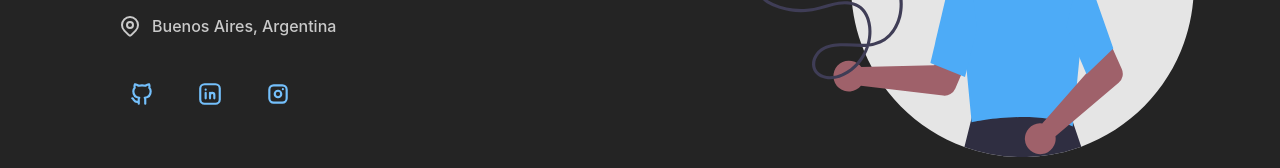
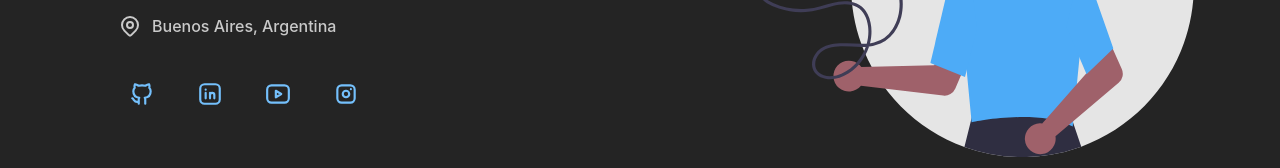
Before and after one commit to jruizsilva/portfolio-2024, a React (Vite) app: page /contact in a window 1280 px wide. Shown: the part 466-634 px from the top of the page. Built offline with nearby package versions, Linux system fonts and the light colour scheme.

Commit message:
social links added

```diff
--- a/index.html
+++ b/index.html
@@ -4,7 +4,7 @@
     <meta charset="UTF-8" />
     <link rel="icon" type="image/svg+xml" href="/favicon.png" />
     <meta name="viewport" content="width=device-width, initial-scale=1.0" />
-    <title>Jonathan Porfolio</title>
+    <title>Jonathan Ruiz Porfolio</title>
   </head>
   <body>
     <div id="root"></div>
--- a/src/components/ContactCard/ContactCard.tsx
+++ b/src/components/ContactCard/ContactCard.tsx
@@ -6,6 +6,9 @@ import {
   IconBrandGithub,
   IconBrandLinkedin,
   IconBrandInstagram,
+  IconBrandYoutube,
+  IconBrandYoutubeFilled,
+  IconBrandGithubFilled,
 } from "@tabler/icons-react";
 
 interface Props {}
@@ -35,13 +38,52 @@ export default function ContactCard(_props: Props): JSX.Element {
           </Group>
         </Stack>
         <Group gap={"lg"}>
-          <Button variant="subtle" h={"48px"} w={"48px"} radius={"100%"} p={0}>
+          <Button
+            component="a"
+            href="https://github.com/jruizsilva"
+            target="_blank"
+            variant="subtle"
+            h={"48px"}
+            w={"48px"}
+            radius={"100%"}
+            p={0}
+          >
             <IconBrandGithub size={26} />
           </Button>
-          <Button variant="subtle" h={"48px"} w={"48px"} radius={"100%"} p={0}>
+          <Button
+            component="a"
+            href="https://www.linkedin.com/in/jruizsilva/"
+            target="_blank"
+            variant="subtle"
+            h={"48px"}
+            w={"48px"}
+            radius={"100%"}
+            p={0}
+          >
             <IconBrandLinkedin size={26} />
           </Button>
-          <Button variant="subtle" h={"48px"} w={"48px"} radius={"100%"} p={0}>
+          <Button
+            component="a"
+            href="https://www.youtube.com/channel/UCab8243KJueYWMawjzcm8VA"
+            target="_blank"
+            variant="subtle"
+            h={"48px"}
+            w={"48px"}
+            radius={"100%"}
+            p={0}
+          >
+            <IconBrandYoutube size={26} />
+          </Button>
+          <Button
+            component="a"
+            href="https://www.instagram.com/jonathanruizsilva"
+            target="_blank"
+            variant="subtle"
+            h={"48px"}
+            w={"48px"}
+            radius={"100%"}
+            p={0}
+          >
             <IconBrandInstagram size={26} />
           </Button>
         </Group>
```
